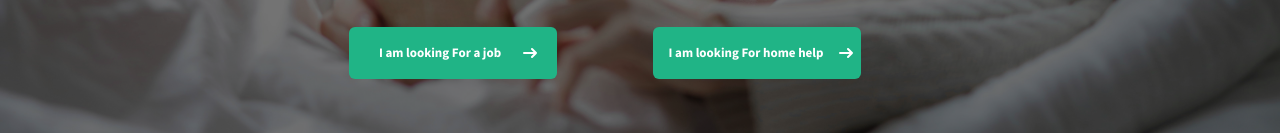
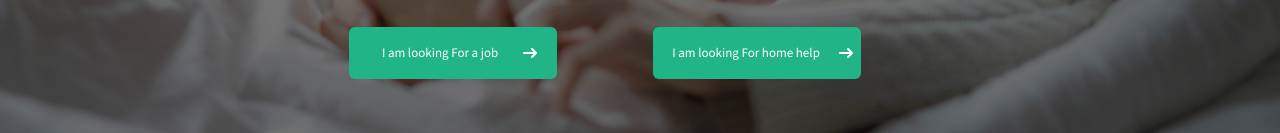
Before and after one commit to hamzaelalamy/f-blastek, a React (Vite) app in the folder app/: page /Home in a window 1280 px wide. Shown: the part 509-642 px from the top of the page. Built offline with nearby package versions, Linux system fonts and the light colour scheme.

Commit message:
remove font bold from button of thr hero section

```diff
--- a/app/src/components/landingPage/HeroSection.tsx
+++ b/app/src/components/landingPage/HeroSection.tsx
@@ -23,10 +23,10 @@ function HeroSection() {
             <p className="lg:text-lg text-[8px] font-bold lg:mt-10 text-[#02033B]">Your Trusted Platform for Exceptional Services: Babysitting, Household Help, Personal Assistance,, School Support </p>
             <p className="lg:text-lg text-xs lg:block font-bold hidden text-[#11033A]">  Care Assistance - Empowering Lives, One Service at a Time!</p>
             <div className="flex justify-start lg:mt-10">
-              <button className="flex items-center bg-[#20B486] text-white lg:ml-40 lg:w-52 lg:p-4 lg:pr-5 rounded-md ml-6 mt-7 p-2 md:w-40 w-30"><span className="mr-auto flex-grow text-[10px] lg:text-[13px] lg:font-bold"> I am looking For a job</span>  <svg className="rtl:rotate-180 w-3.5 h-3.5 ms-2" aria-hidden="true" xmlns="http://www.w3.org/2000/svg" fill="none" viewBox="0 0 14 10">
+              <button className="flex items-center bg-[#20B486] text-white lg:ml-40 lg:w-52 lg:p-4 lg:pr-5 rounded-md ml-6 mt-7 p-2 md:w-40 w-30"><span className="mr-auto flex-grow text-[10px] lg:text-[13px] "> I am looking For a job</span>  <svg className="rtl:rotate-180 w-3.5 h-3.5 ms-2" aria-hidden="true" xmlns="http://www.w3.org/2000/svg" fill="none" viewBox="0 0 14 10">
                 <path stroke="currentColor" strokeLinecap="round" strokeLinejoin="round" strokeWidth="2" d="M1 5h12m0 0L9 1m4 4L9 9" />
               </svg></button>
-              <button className="flex items-center bg-[#20B486] text-white lg:ml-24 lg:w-52 lg:p-2 rounded-md mt-7 ml-2 p-2 md:w-40 w-30"> <span className="mr-auto flex-grow text-[10px] lg:text-[13px] lg:font-bold"> I am looking For home help</span> <svg className="rtl:rotate-180 w-3.5 h-3.5 ms-2" aria-hidden="true" xmlns="http://www.w3.org/2000/svg" fill="none" viewBox="0 0 14 10">
+              <button className="flex items-center bg-[#20B486] text-white lg:ml-24 lg:w-52 lg:p-2 rounded-md mt-7 ml-2 p-2 md:w-40 w-30"> <span className="mr-auto flex-grow text-[10px] lg:text-[13px] "> I am looking For home help</span> <svg className="rtl:rotate-180 w-3.5 h-3.5 ms-2" aria-hidden="true" xmlns="http://www.w3.org/2000/svg" fill="none" viewBox="0 0 14 10">
                 <path stroke="currentColor" strokeLinecap="round" strokeLinejoin="round" strokeWidth="2" d="M1 5h12m0 0L9 1m4 4L9 9" />
               </svg></button>
             </div>
```
